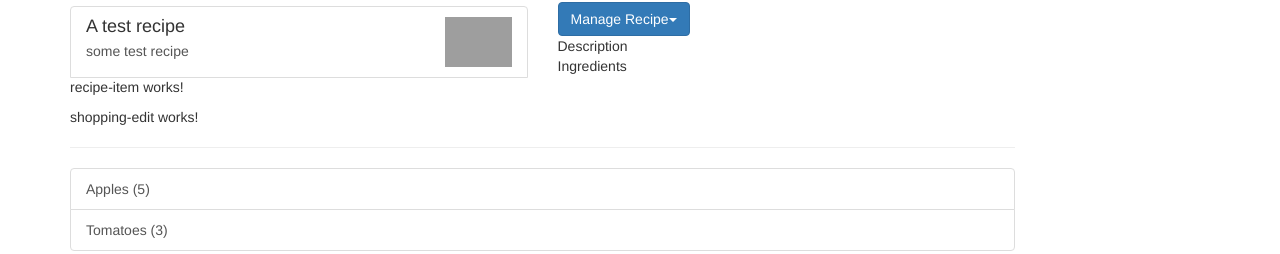
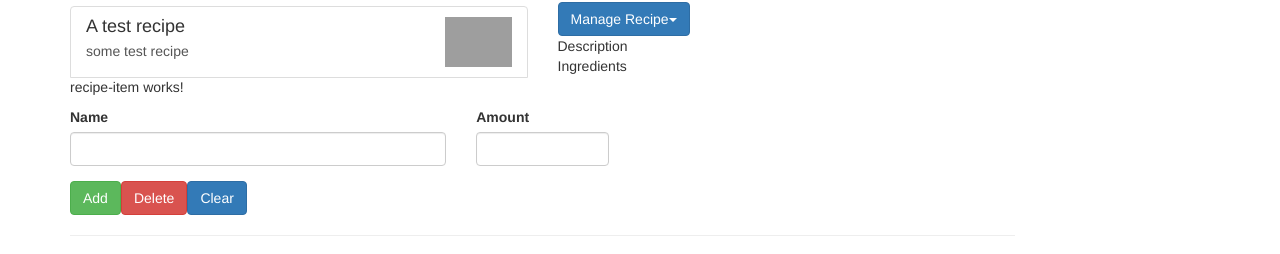
Before and after one commit to evagolabek/udemy-angular-app-shopping-recipe-app, an Angular app in the folder udemy-project/: page / in a window 1280 px wide. Shown: the part 141-395 px from the top of the page. Built offline with nearby package versions, Linux system fonts and the light colour scheme; grey boxes are pictures that could not be loaded.

Commit message:
shopping list edit section

```diff
--- a/udemy-project/src/app/shopping-list/shopping-edit/shopping-edit.component.html
+++ b/udemy-project/src/app/shopping-list/shopping-edit/shopping-edit.component.html
@@ -1,3 +1,23 @@
-<p>
-  shopping-edit works!
-</p>
+<div class="row">
+  <div class="col-xs-12">
+    <form>
+      <div class="row">
+        <div class="col-sm-5">
+          <label for="name">Name</label>
+          <input type="text" id="name" class="form-control">
+        </div>
+        <div class="col-sm-2 form-group">
+          <label for="amount">Amount</label>
+          <input type="number" id="amount" class="form-control">
+        </div>
+      </div>
+      <div class="row">
+        <div class="col-xs-12">
+          <button class="btn btn-success" type="submit">Add</button>
+          <button class="btn btn-danger" type="button">Delete</button>
+          <button class="btn btn-primary" type="button">Clear</button>
+        </div>
+      </div>
+    </form>
+  </div>
+</div>
```
